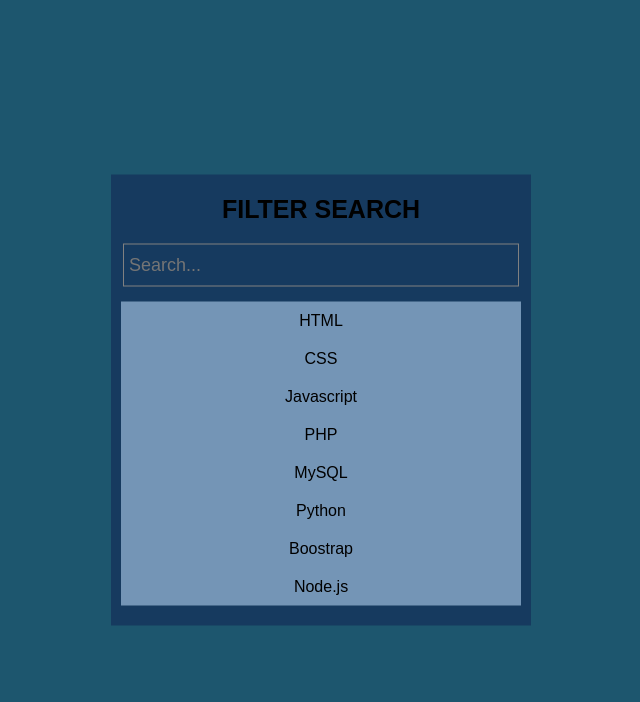
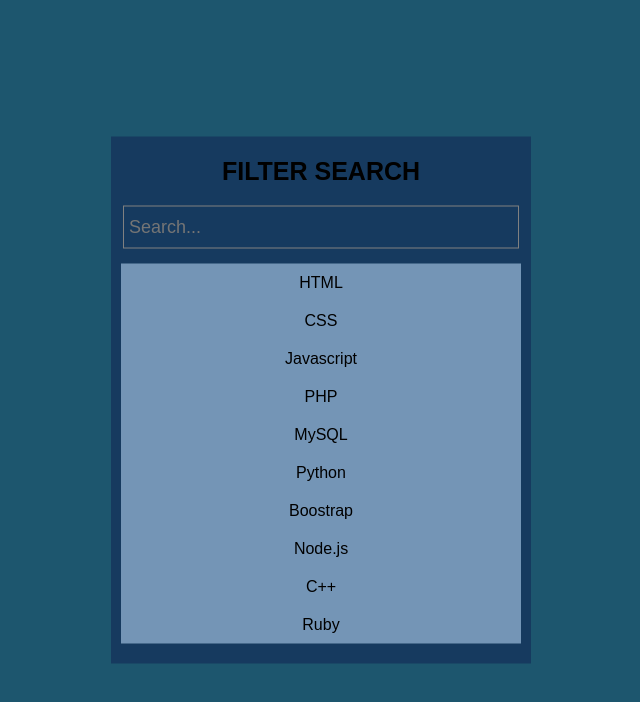
Before and after one commit to aipohruth/filteringApp, a plain HTML site: page index.html in a window 1280 px wide. Shown: the whole page, without its empty margins (319-959 px from the left). Drawn offline with Linux system fonts and the light colour scheme.

Commit message:
Update index.html

```diff
--- a/index.html
+++ b/index.html
@@ -21,6 +21,9 @@
                 <li><a href="#">Python</a></li>
                 <li><a href="#">Boostrap</a></li>
                 <li><a href="#">Node.js</a></li>
+                 <li><a href="#">C++</a></li>
+                <li><a href="#">Ruby</a></li>
+
             </ul>
         </div>
 
```
